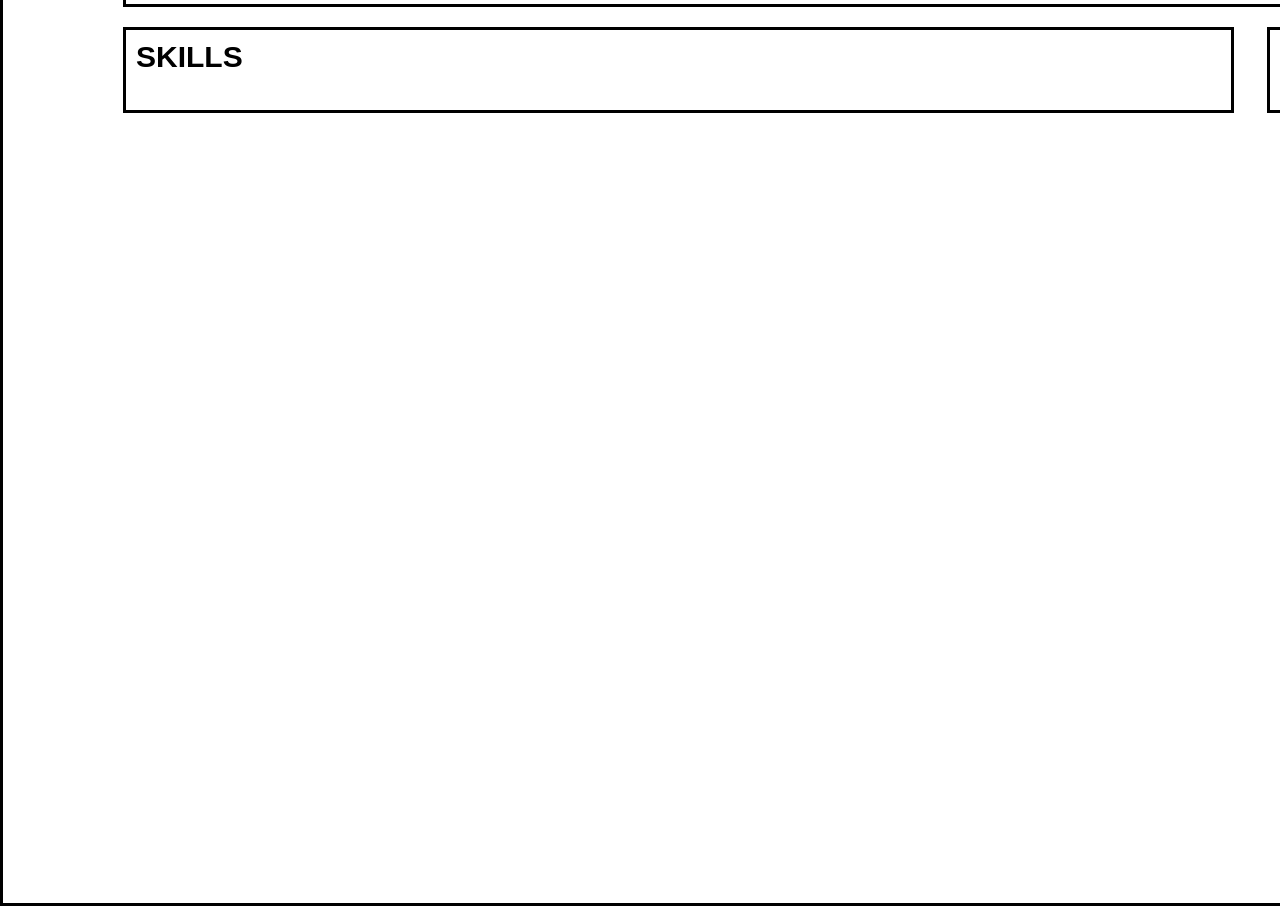
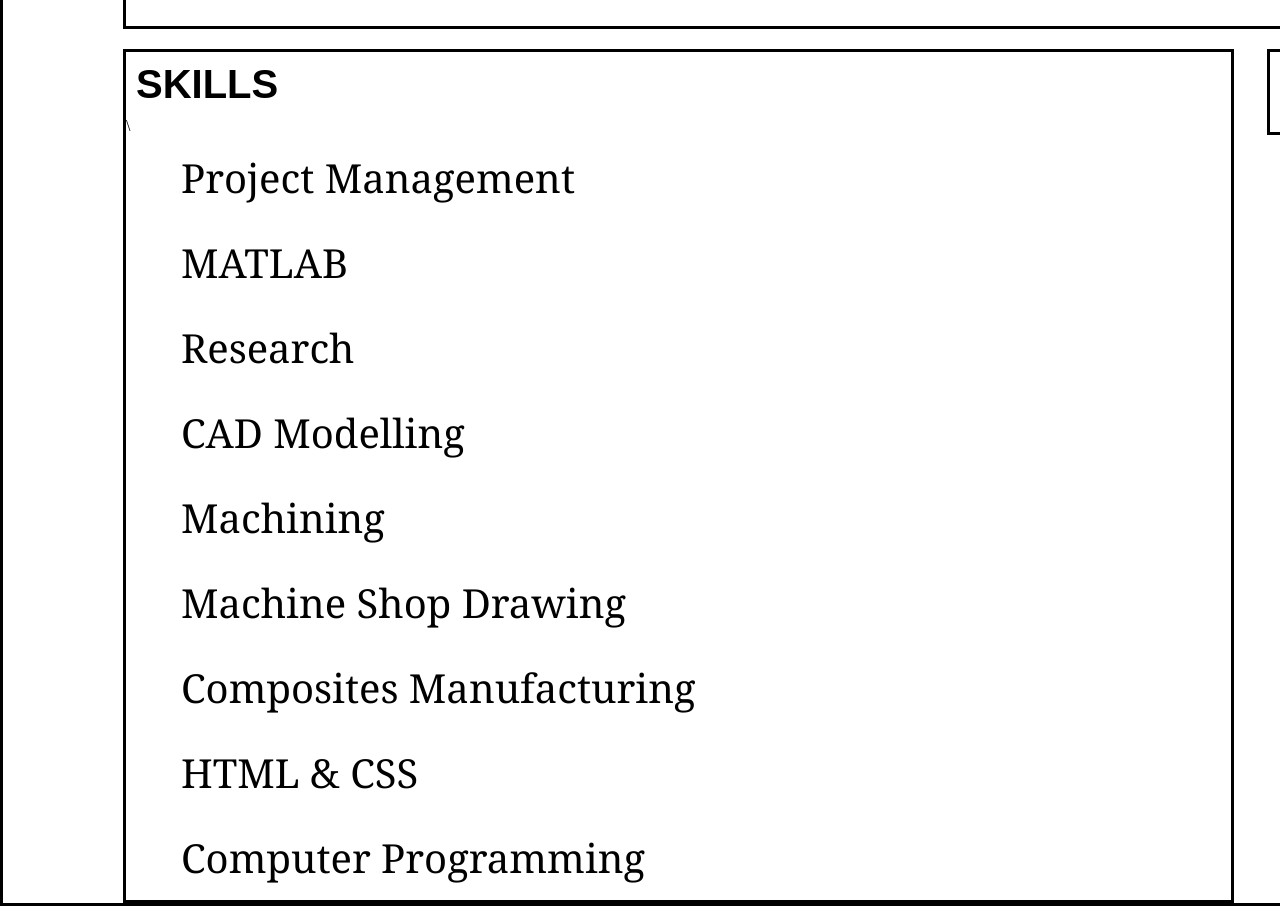
Before and after one commit to malakivandas/HTML-Resume, a plain HTML site: page index.html in a window 1280 px wide. Shown: the part 1540-2463 px from the top of the page. Drawn offline with Linux system fonts and the light colour scheme.

Commit message:
Updating SKILLS section

```diff
--- a/css/style.css
+++ b/css/style.css
@@ -24,7 +24,7 @@ h2{
 	padding: 0;
 	width:100%;
 	font-family:Arial, sans-serif;
-	font-size:30px;
+	font-size:40px;
 	/*border:3px solid black; /*Reference border*/
 }
 
@@ -170,7 +170,7 @@ h2{
 	float:left;
 	font-family: Cambria;
 	font-size:30px;
-	font-weight: bold;
+	font-style: italic;
 	color: darkgrey;
 	padding-left:30px;
 	margin:0;
@@ -179,7 +179,6 @@ h2{
 }
 
 .section #degree{
-	top:0;
 	margin:0;
 	margin-top:15px;
 	margin-bottom: 30px;
@@ -188,3 +187,16 @@ h2{
 	padding-left:30px;
 	/*border:3px solid black; /*Reference border*/
 }
+
+/* SKILLS */
+
+#SKILLSsection ul{
+	font-family: Cambria;
+	font-size: 40px;
+	list-style: none;
+	margin:0;
+}
+
+#SKILLSsection li{
+	padding:15px;
+}
--- a/index.html
+++ b/index.html
@@ -76,13 +76,26 @@
 
 
 
+
 		<div class="clr"></div>
 
 	</div>
 	<!--SKILLS-->
 	<div id="SKILLSsection">
-		<h2>SKILLS</h2>
+		<h2>SKILLS</h2>\
+		<ul>
+			<li>Project Management</li>
+			<li>MATLAB</li>
+			<li>Research</li>
+			<li>CAD Modelling</li>
+			<li>Machining</li>
+			<li>Machine Shop Drawing</li>
+			<li>Composites Manufacturing</li>
+			<li>HTML & CSS</li>
+			<li>Computer Programming</li>
+		</ul>
 	</div>
+
 	<!--ASSETS-->
 	<div id="ASSETSsection">
 		<h2>ASSETS</h2>
```
